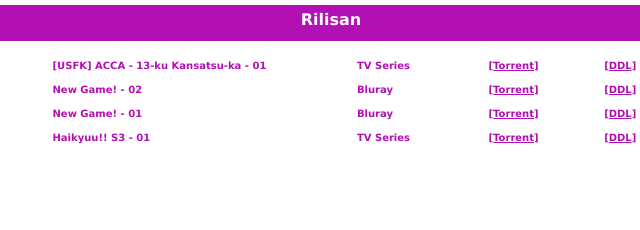
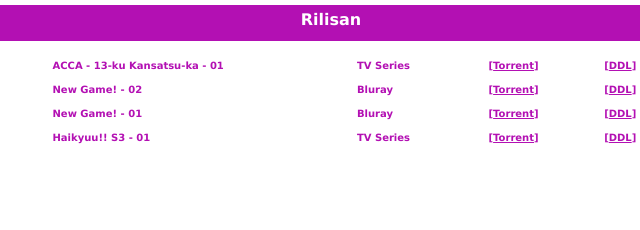
Before and after one commit to usfk/usfk.github.io, a plain HTML site: page index.html in a window 1280 px wide. Shown: the part 383-613 px from the top of the page, 320-960 px from the left. Drawn offline with Linux system fonts and the light colour scheme; a script that the page names is missing.

Commit message:
Update index.html

```diff
--- a/index.html
+++ b/index.html
@@ -48,7 +48,7 @@
 
 				<tr>
    				 <th width="18%" height="20px">22 Januari 2017</th>
-   				 <th width="35%"><b>[USFK] ACCA - 13-ku Kansatsu-ka - 01</b></th>
+   				 <th width="35%"><b>ACCA - 13-ku Kansatsu-ka - 01</b></th>
 				<th width="15%" ><b>TV Series</b>
     			<th>[<a href="https://www.nyaa.se/?page=view&tid=891931" target="_blank">Torrent</a>]</th>
 			<th>[<a href="http://usfk.kentutneraka.org/[USFK]%20ACCA%20-%2013-ku%20Kansatsu-ka/[USFK]%20ACCA%20-%2013-ku%20Kansatsu-ka%20-%2001%20[AB2CE373].mkv">DDL</a>]</th>
```
